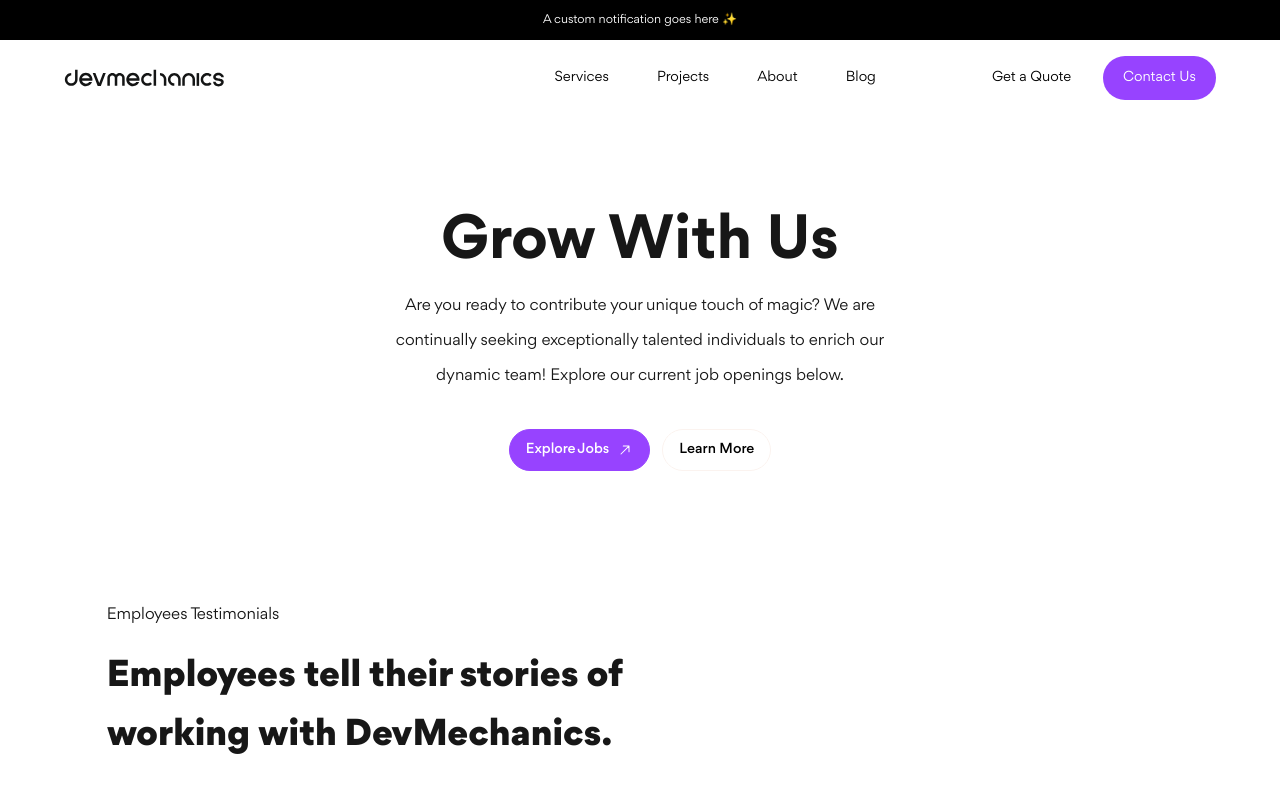
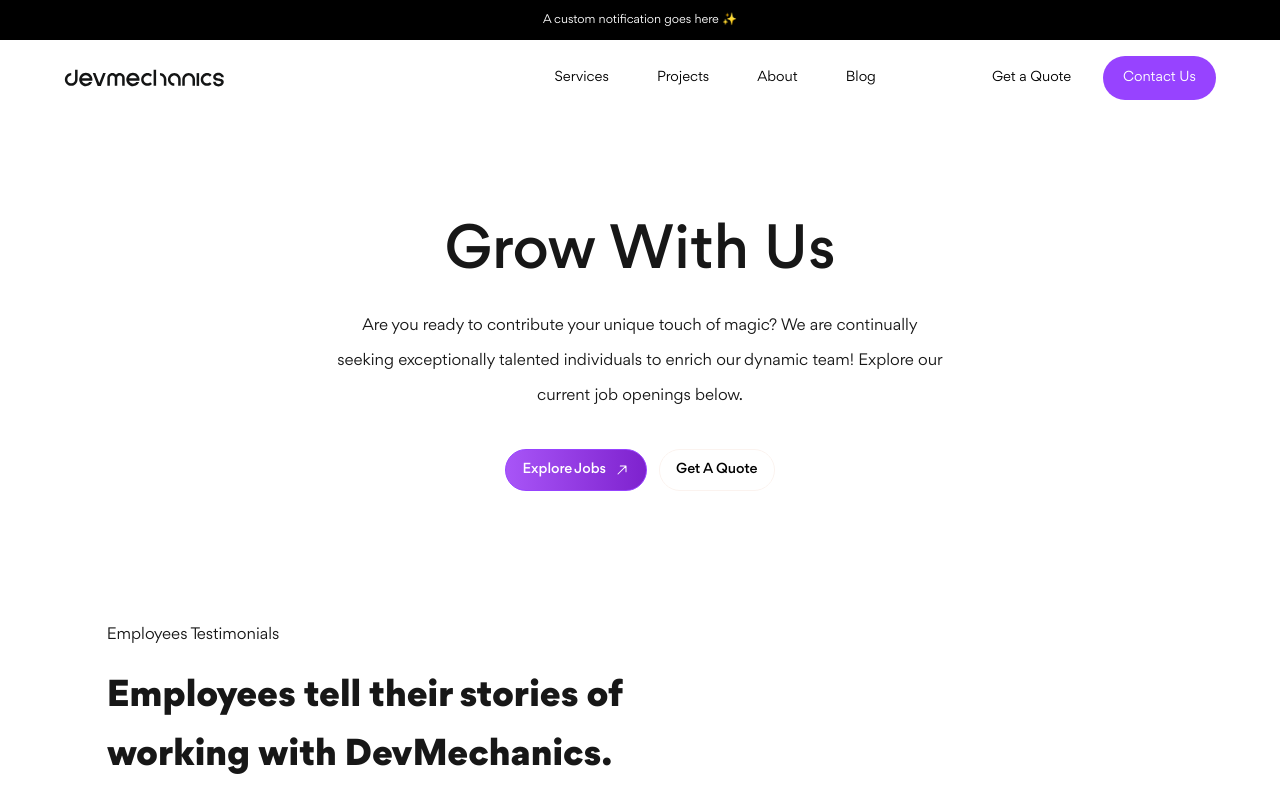
Before and after one commit to emeraldhycient/theDevmechanics, a Next.js app: page /career in a window 1280 px wide. Shown: the top 800 px of the page. Built offline with nearby package versions, Linux system fonts and the light colour scheme; a web font is replaced by a local one.

Commit message:
refactor: refactoed career page

```diff
--- /dev/null
+++ b/public/images/info-circle-icon.tsx
@@ -0,0 +1,39 @@
+import React from "react";
+
+type SvgIconProps = {
+	className?: string;
+	width?: string;
+	height?: string;
+	fill?: string;
+};
+
+const InfoCircleIcon: React.FC<SvgIconProps> = ({
+	className = "",
+	width = "24",
+	height = "24",
+	fill = "#fff",
+	...props
+}: SvgIconProps) => {
+	return (
+		<svg
+			className={className}
+			width={width}
+			height={height}
+			viewBox={`0 0 ${width} ${height}`}
+			fill="none"
+			xmlns="http://www.w3.org/2000/svg"
+			{...props}>
+			{" "}
+			<path
+				opacity=".4"
+				d="M12 22c5.523 0 10-4.477 10-10S17.523 2 12 2 2 6.477 2 12s4.477 10 10 10Z"
+				fill="#fff"
+			/>
+			<path
+				d="M12 13.75c.41 0 .75-.34.75-.75V8c0-.41-.34-.75-.75-.75s-.75.34-.75.75v5c0 .41.34.75.75.75Zm.92 1.87c-.05-.12-.12-.23-.21-.33-.1-.09-.21-.16-.33-.21a1 1 0 0 0-.76 0c-.12.05-.23.12-.33.21-.09.1-.16.21-.21.33-.05.12-.08.25-.08.38s.03.26.08.38c.05.13.12.23.21.33.1.09.21.16.33.21.12.05.25.08.38.08s.26-.03.38-.08.23-.12.33-.21c.09-.1.16-.2.21-.33.05-.12.08-.25.08-.38s-.03-.26-.08-.38Z"
+				fill={fill}
+			/>
+		</svg>
+	);
+};
+export default InfoCircleIcon;
--- a/src/app/(pages)/career/page.tsx
+++ b/src/app/(pages)/career/page.tsx
@@ -1,55 +1,40 @@
 "use client";
 import JobOpeningItem from "@/components/atoms/job-opening-item";
 import SectionHeader from "@/components/atoms/section-header";
+import SliderButton from "@/components/atoms/slider-button";
+import TestimonialCard from "@/components/atoms/testimonial-card";
+import HeroContainer from "@/components/molecules/hero-container";
 import SectionContainer from "@/components/molecules/section-container.";
+import Link from "next/link";
 import React from "react";
-import jobOpenings from "../../../json/jobOpenings.json";
-import Link from "next/link";
-import ArrowIcon from "../../../../public/icons/arrow-icon";
 import "swiper/css";
 import { Swiper, SwiperSlide } from "swiper/react";
+import ArrowIcon from "../../../../public/icons/arrow-icon";
+import jobOpenings from "../../../json/jobOpenings.json";
 import story from "../../../json/story.json";
-import TestimonialCard from "@/components/atoms/testimonial-card";
-import SliderButton from "@/components/atoms/slider-button";
+import InfoCircleIcon from "../../../../public/images/info-circle-icon";
 
 type Props = {};
 
 const Career = (props: Props) => {
 	return (
 		<SectionContainer containerClassName="pt-20 md:pt-24">
-			<div className="flex flex-col justify-center items-center gap-4 ">
-				<div className="text-center text-neutral-900 text-4xl md:text-5xl lg:text-6xl font-semibold leading-[84px]">
-					Grow With Us
-				</div>
-
-				<div className="text-center text-neutral-900 font-normal leading-[35px] md:w-[52%]">
-					Are you ready to contribute your unique touch of magic? We
+			<HeroContainer
+				title="Grow With Us"
+				description="Are you ready to contribute your unique touch of magic? We
 					are continually seeking exceptionally talented individuals
 					to enrich our dynamic team! Explore our current job openings
-					below.{" "}
-				</div>
+					below."
+				descriptionClassName="md:!w-[38rem] lg:!w-[38rem]"
+				titleClassName=""
+				firstLink="/"
+				firstLinkText="Explore Jobs"
+				secondLinkText="Get a Quote"
+				secondLink="/"
+				containerClassName="!mb-32"
+			/>
 
-				<div className="mt-7 md:mt-5 flex flex-col min-[360px]:flex-row items-center gap-x-3 gap-y-5">
-					<Link
-						href=""
-						id=""
-						className="group flex flex-row items-center gap-x-2 text-sm text-white no-underline capitalize px-4 py-2.5 font-medium rounded-full bg-[#9743FF] min-h-fit min-w-fit border border-[#9743FF]
-						hover:text-[#141515] hover:bg-white hover:border-white ease-linear duration-500">
-						<span>Explore Jobs</span>{" "}
-						<span>
-							<ArrowIcon className="-rotate-45 w-4 h-4 stroke-white group-hover:stroke-[#141515] ease-linear duration-500" />
-						</span>
-					</Link>
-					<Link
-						href=""
-						id=""
-						className="text-sm text-primary-blue no-underline capitalize px-4 py-2.5 font-medium rounded-full bg-primary-white min-h-fit min-w-fit border border-[#FBF3EF] hover:text-[#9743FF] hover:bg-white hover:border-primary-white ease-linear duration-500">
-						Learn More
-					</Link>
-				</div>
-			</div>
-
-			<div className="flex flex-col gap-y-24 mt-32">
+			<div className="flex flex-col gap-y-20 mt-32">
 				<SectionHeader
 					headerText="Employees Testimonials"
 					subHeaderText="Employees tell their stories of working with DevMechanics."
@@ -57,8 +42,9 @@ const Career = (props: Props) => {
 				/>
 				<div className="relative group">
 					<Swiper
-						className="w-full flex flex-row items-center"
+						className="w-full flex flex-row items-center "
 						breakpoints={{
+							320: { spaceBetween: 50 },
 							768: { spaceBetween: 5, slidesPerView: 1.4 },
 							1136: {
 								spaceBetween: 5,
@@ -77,7 +63,7 @@ const Career = (props: Props) => {
 						in how we operate and serve our customers."
 									position="CEO at Frameio Stores"
 									rating={3}
-									containerClassName="lg:max-w-[80%]"
+									containerClassName="p-5 rounded-xl md:max-w-[90%] bg-gradient-to-t from-zinc-100 to-gray-100"
 								/>
 							</SwiperSlide>
 						))}
@@ -86,16 +72,31 @@ const Career = (props: Props) => {
 				</div>
 			</div>
 
-			<div className="flex flex-col gap-y-16 mt-36">
+			<div className="flex flex-col gap-y-14 mt-36">
 				<SectionHeader
 					headerText="Work with us"
 					subHeaderText="Job Openings"
 					subHeaderClassName="md:max-w-full"
 				/>
 				<div className="flex flex-col gap-y-10">
-					{jobOpenings.map((job, index) => (
-						<JobOpeningItem key={index} {...job} />
-					))}
+					{jobOpenings?.length !== 0 || jobOpenings.length > 0 ? (
+						<>
+							{jobOpenings.map((job, index) => (
+								<JobOpeningItem key={index} {...job} />
+							))}
+						</>
+					) : (
+						<div className="px-5 md:px-16 py-10 bg-gradient-to-tr from-sky-300 to-cyan-200 rounded-3xl flex flex-col sg:flex-row justify-start items-start gap-6">
+							<div className="flex items-center justify-center ">
+								<InfoCircleIcon className="w-14 h-14 fill-black" />
+							</div>
+							<div className="text-neutral-900 text-2xl ls:text-3xl font-semibold leading-[3rem] ls:leading-[3rem]">
+								Oops, Sorry! We are not actively recruiting at
+								this time, but <br /> we encourage you to check
+								back regularly for new opportunities.
+							</div>
+						</div>
+					)}
 				</div>
 			</div>
 		</SectionContainer>
```
